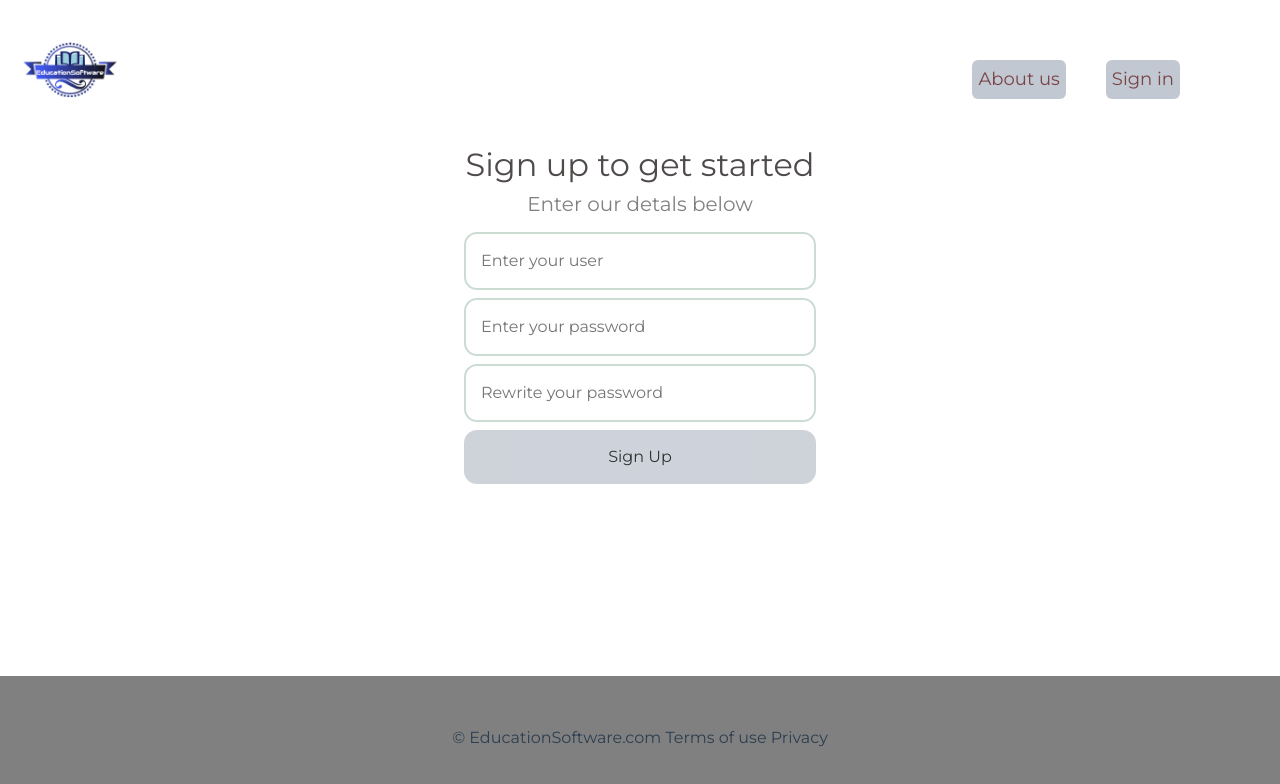
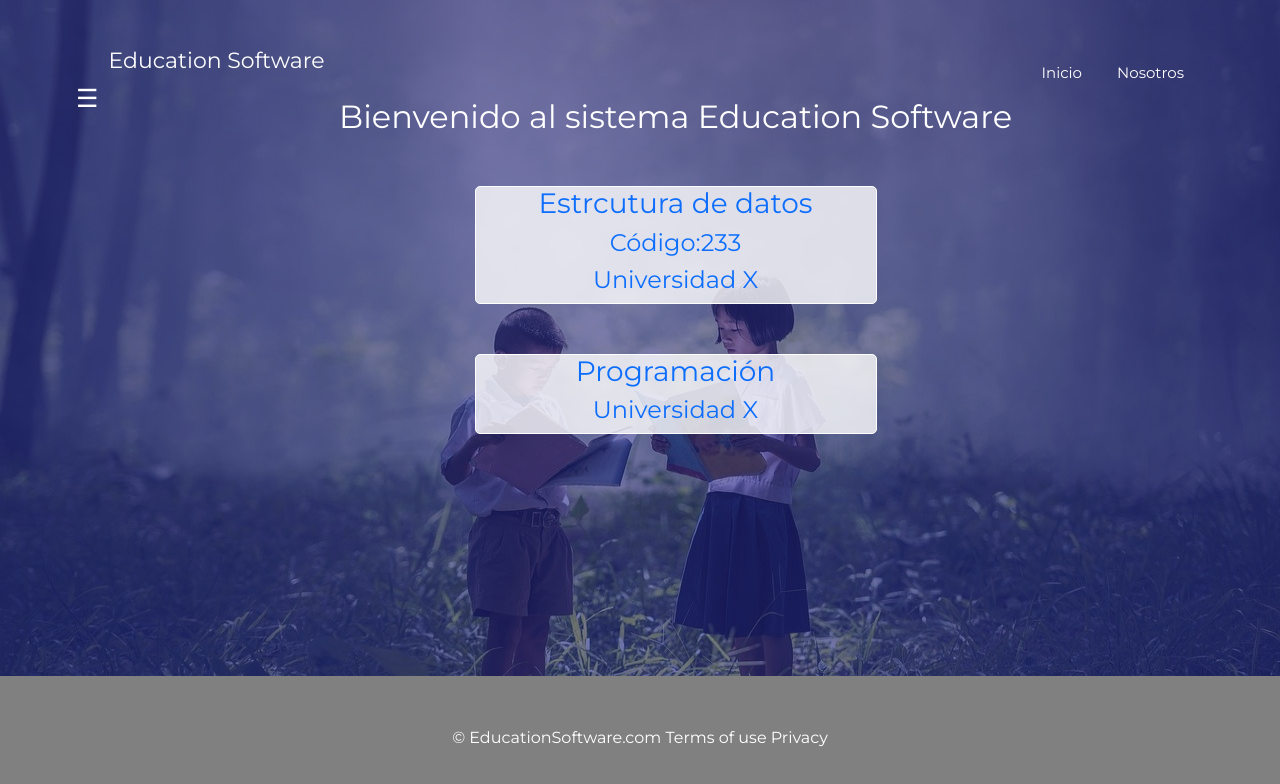
Before and after one commit to Keneth180/EducationSoftware, a Vue app: page / in a window 1280 px wide. Shown: the top 784 px of the page. Built offline with nearby package versions, Linux system fonts and the light colour scheme.

Commit message:
Se ajustaron las rutas de navegación y algo de diseño front

```diff
--- a/src/App.vue
+++ b/src/App.vue
@@ -1,34 +1,37 @@
 <template>
   <div id="app">
-    <header>
-      <nav>
-        <a id="logo" href="">
-          <img src="./assets/logo.jpg" alt="logo-software" />
-        </a>
-
-        <ul class="main-nav">
-          <li>
-            <a href="">About us</a>
-          </li>
-          <li>
-            <a href="">Sign in</a>
-          </li>
-        </ul>
-      </nav>
+    <header class="header">
+      <div class="container">
+        <div class="btn-menu">
+          <label for="btn-menu">☰</label>
+        </div>
+        <div class="logo">
+          <h1>Education Software</h1>
+        </div>
+        <nav class="menu">
+            <router-link to="/">Inicio</router-link>
+          <router-link to="/nosotros">Nosotros</router-link>
+        </nav>
+        <div class="container mt-5">
+          <router-view></router-view>
+        </div>
+      </div>
     </header>
-    <HelloWorld msg="" />
+    <Menu msg="" />
     <footer>&#169; EducationSoftware.com Terms of use Privacy</footer>
   </div>
 </template>
 
+//
 <script>
-import HelloWorld from "./components/HelloWorld.vue";
-export default {
-  name: "App",
-  components: {
-    HelloWorld,
-  },
-};
+// import Menu from "./components/Menu.vue";
+// export default {
+//   name: "App",
+//   components: {
+//     Menu,
+//   },
+// };
+//
 </script>
 
 <style>
@@ -109,6 +112,7 @@ footer {
   width: 100%;
   align-items: center;
   background-color: gray;
+  color: #fff;
   padding: 50px;
 }
 </style>
--- a/src/components/HelloWorld.vue
+++ b/src/components/HelloWorld.vue
@@ -35,10 +35,9 @@
 
 <script>
 export default {
-  name: "HelloWorld",
-  props: {
-    msg: String,
-  },
+  name: "",
+  email: "",
+  id: "",
 };
 </script>
 
--- /dev/null
+++ b/src/components/InfoEstructuraDatos.vue
@@ -0,0 +1,3 @@
+<template>
+    <h2>Informe Estructura de Datos</h2>
+</template>
--- /dev/null
+++ b/src/components/InfoProg.vue
@@ -0,0 +1,3 @@
+<template>
+    <h2>Informe de Programación</h2>
+</template>
--- a/src/components/Menu.vue
+++ b/src/components/Menu.vue
@@ -1,26 +1,48 @@
 <template>
   <!-- Display Menú App -->
   <div class="container">
-    <header>
+    <!-- <header class="header">
+      <div class="container">
+        <div class="btn-menu">
+          <label for="btn-menu">☰</label>
+        </div>
+        <div class="logo">
+          <h1>Education Software</h1>
+        </div>
+        <nav class="menu">
+          <a href="#">Inicio</a>
+          <a href="#">Nosotros</a>
+        </nav>
+      </div>
+    </header> -->
+    <div class="capa"></div>
+    <!--	--------------->
+    <input type="checkbox" id="btn-menu" />
+    <div class="container-menu">
+      <div class="cont-menu">
         <nav>
-        <ul class="main-nav">
-          <li>
-            <a href="">Registro de notas</a>
-          </li>
-          <li>
-            <a href="">Actualización de notas</a>
-          </li>
-        </ul>
+          <router-link to="/registrar">Registrar notas </router-link>
+          <router-link to="/registrar">Actualizar notas </router-link>
+          <!-- <a href="#">Suscribirse</a>
+          <a href="#">Facebook</a>
+          <a href="#">Youtube</a>
+          <a href="#">Instagram</a> -->
         </nav>
-    </header>
+        <div class="container mt-5">
+          <router-view></router-view>
+        </div>
+        <label for="btn-menu">✖️</label>
+      </div>
+    </div>
 
     <main>
       <h2>Bienvenido al sistema Education Software</h2>
       <div class="box">
-        <a href="">
+        <router-link to="/registrar">
           <h3>Estrcutura de datos</h3>
+          <h4>Código:233</h4>
           <h4>Universidad X</h4>
-        </a>
+        </router-link>
       </div>
       <div class="box">
         <a href="">
@@ -29,7 +51,6 @@
         </a>
       </div>
     </main>
-    <footer>&#169; EducationSoftware.com Terms of use Privacy</footer>
   </div>
 </template>
 <script>
@@ -41,116 +62,148 @@ export default {
 </script>
 <style>
 @import url("https://fonts.googleapis.com/css2?family=Montserrat&display=swap");
-template .container {
-  height: 100vh;
+* {
+  margin: 0;
+  padding: 0;
+  box-sizing: border-box;
   font-family: "Montserrat", sans-serif;
-  font-size: 1.1em;
-  line-height: 1.5em;
 }
-
-template {
-  overflow-y: hidden;
+body {
+  background: url("../assets/educacion.jpg");
+  background-size: 100vw 100vh;
+  background-repeat: no-repeat;
 }
-
-h2 {
-  text-align: center;
-  align-items: center;
+main h2 {
+  margin-top: 50px;
+  color: #fff;
 }
-
-header {
-  flex: 0 0 auto;
-  height: 100px;
+.box {
   display: flex;
+  flex-direction: row;
+  border: 1px solid white;
+  border-radius: 5px;
   justify-content: center;
-  background-color: rgb(71, 140, 219);
+  align-content: center;
+  margin-left: 150px;
+  margin-right: 150px;
+  margin-top: 50px;
+  background: rgba(255, 255, 255, 0.795);
 }
-
-.container {
-  display: flex;
-  flex-direction: column;
-}
-
-.container main {
-  display: flex;
-  flex-direction: column;
-  justify-content: center;
-  flex: 1 1 auto;
-  position: relative;
-  overflow-y: auto;
-}
-
-.container nav {
-  text-align: center;
-  padding: 10px;
-  margin-bottom: 25px;
-}
-
-.main-nav {
-  list-style: none;
-}
-
-.main-nav li > a {
-  text-decoration: none;
-  color: antiquewhite;
-}
-
-.box {
-  border: 1px solid black;
-  border-radius: 8px;
-  margin-bottom: 10px;
-  text-align: center;
-  background-color: rgb(177, 177, 243);
-}
-
 .box > a {
   text-decoration: none;
 }
+.capa {
+  position: fixed;
+  width: 100%;
+  height: 100vh;
+  background: rgba(35, 37, 134, 0.6);
+  z-index: -1;
+  top: 0;
+  left: 0;
+}
+/*Estilos para el encabezado*/
+.header {
+  width: 100%;
+  height: 100px;
+  position: fixed;
+  top: 0;
+  left: 0;
+}
+.container {
+  width: 90%;
+  max-width: 1200px;
+  margin: auto;
+}
+.container .btn-menu,
+.logo {
+  float: left;
+  line-height: 100px;
+}
+.container .btn-menu label {
+  color: #fff;
+  font-size: 25px;
+  cursor: pointer;
+}
+.logo h1 {
+  color: #fff;
+  font-weight: 400;
+  font-size: 22px;
+  margin-left: 10px;
+}
+.container .menu {
+  float: right;
+  line-height: 100px;
+}
+.container .menu a {
+  display: inline-block;
+  padding: 15px;
+  line-height: normal;
+  text-decoration: none;
+  color: #fff;
+  transition: all 0.3s ease;
+  border-bottom: 2px solid transparent;
+  font-size: 15px;
+  margin-right: 5px;
+}
+.container .menu a:hover {
+  border-bottom: 2px solid #c7c7c7;
+  padding-bottom: 5px;
+}
+/*Fin de Estilos para el encabezado*/
 
-.box > a:hover {
-  color: rgb(113, 113, 160);
+/*Menù lateral*/
+#btn-menu {
+  display: none;
 }
-
-.container footer {
-  flex: 0 0 auto;
-  display: flex;
-  flex-direction: column;
-  align-items: center;
-  background-color: gray;
-  padding: 40px;
+.container-menu {
+  position: absolute;
+  background: rgba(0, 0, 0, 0.5);
+  width: 100%;
+  height: 100vh;
+  top: 0;
+  left: 0;
+  transition: all 500ms ease;
+  opacity: 0;
+  visibility: hidden;
 }
-
-.title-header-footer {
-  color: aliceblue;
+#btn-menu:checked ~ .container-menu {
+  opacity: 1;
+  visibility: visible;
 }
-
-@media screen and (min-width: 640px) {
-  main {
-    display: flex;
+.cont-menu {
+  width: 100%;
+  max-width: 250px;
+  background: #3c3ad6;
+  height: 100vh;
+  position: relative;
+  transition: all 500ms ease;
+  transform: translateX(-100%);
 }
-
-  .box {
-    margin: 0 250px 25px 250px;
+#btn-menu:checked ~ .container-menu .cont-menu {
+  transform: translateX(0%);
 }
-  header {
-    justify-content: flex-end;
+.cont-menu nav {
+  transform: translateY(15%);
 }
-
-  .main-nav {
-    display: flex;
-    flex-direction: row;
+.cont-menu nav a {
+  display: block;
+  text-decoration: none;
+  padding: 20px;
+  color: #c7c7c7;
+  border-left: 5px solid transparent;
+  transition: all 400ms ease;
 }
-
-  .main-nav li > a {
-    justify-content: flex-start;
-    margin-right: 10px;
-    background-color: #c2c8d1;
-    padding: 5px;
-    border-radius: 13px;
-    color: aliceblue;
+.cont-menu nav a:hover {
+  border-left: 5px solid #c7c7c7;
+  background: #1f1f1f;
 }
-
-  .main-nav > li > a:hover {
-    background-color: rgb(71, 140, 219);
+.cont-menu label {
+  position: absolute;
+  right: 5px;
+  top: 10px;
+  color: #fff;
+  cursor: pointer;
+  font-size: 18px;
 }
-}
+/*Fin de Menù lateral*/
 </style>
--- /dev/null
+++ b/src/components/Nosotros.vue
@@ -0,0 +1,5 @@
+<template>
+    <h2>
+        Nosotros estamos en el proceso de crear Software de manera....
+    </h2>
+</template>
--- a/src/components/Register.vue
+++ b/src/components/Register.vue
@@ -1,7 +1,41 @@
-<template>
-  <div class="row justify-content-center">
+<div class="row justify-content-center">
     <div class="col-md-6">
-      <!-- Register here -->
+      <h3 class="text-center">Create Student</h3>
+      <form @submit.prevent="handleSubmitForm">
+        <div class="form-group">
+          <label>Name</label>
+          <input
+            type="text"
+            class="form-control"
+            v-model="student.name"
+            required
+          />
+        </div>
+
+        <div class="form-group">
+          <label>Email</label>
+          <input
+            type="email"
+            class="form-control"
+            v-model="student.email"
+            required
+          />
+        </div>
+
+        <div class="form-group">
+          <label>Phone</label>
+          <input
+            type="text"
+            class="form-control"
+            v-model="student.phone"
+            required
+          />
+        </div>
+
+        <div class="form-group">
+          <button class="btn btn-danger btn-block">Create</button>
+        </div>
+      </form>
     </div>
   </div>
 </template>
--- /dev/null
+++ b/src/components/Update.vue
@@ -0,0 +1,3 @@
+<template>
+    <h2>A continuación puede actualizar las notas necesarias</h2>
+</template>
--- a/src/router/index.js
+++ b/src/router/index.js
@@ -6,14 +6,34 @@ Vue.use(VueRouter);
 
 const routes = [
   {
-    path: "/view",
-    name: "view",
+    path: "/",
+    name: "home",
     component: () => import("../components/Menu"),
   },
+  // {
+  //   path: "/view",
+  //   name: "view",
+  //   component: () => import("../components/Menu"),
+  // },
   {
-    path: "/edit/:id",
-    name: "edit",
+    path: "/register",
+    name: "register",
     component: () => import("../components/Register"),
+  },
+  {
+    path: "/nosotros",
+    name: "nosotros",
+    component: () => import("../components/Nosotros.vue"),
+  },
+  {
+    path: "/update",
+    name: "update",
+    component: () => import("../components/Update.vue"),
+  },
+  {
+    path: "/info",
+    name: "info",
+    component: () => import("../components/InfoEstructuraDatos.vue"),
   },
 ];
 
```
Also changed, not shown: src/assets/educacion.jpg (added). Lines whose indentation alone changed are shown as unchanged.
